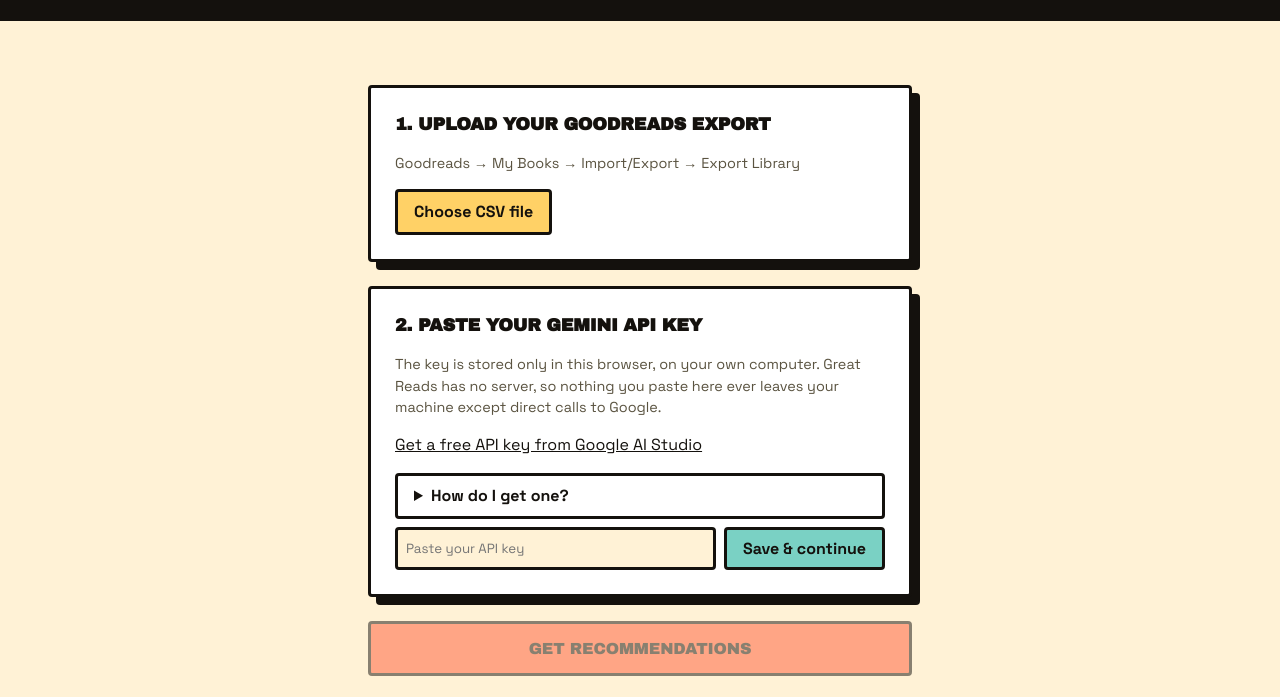
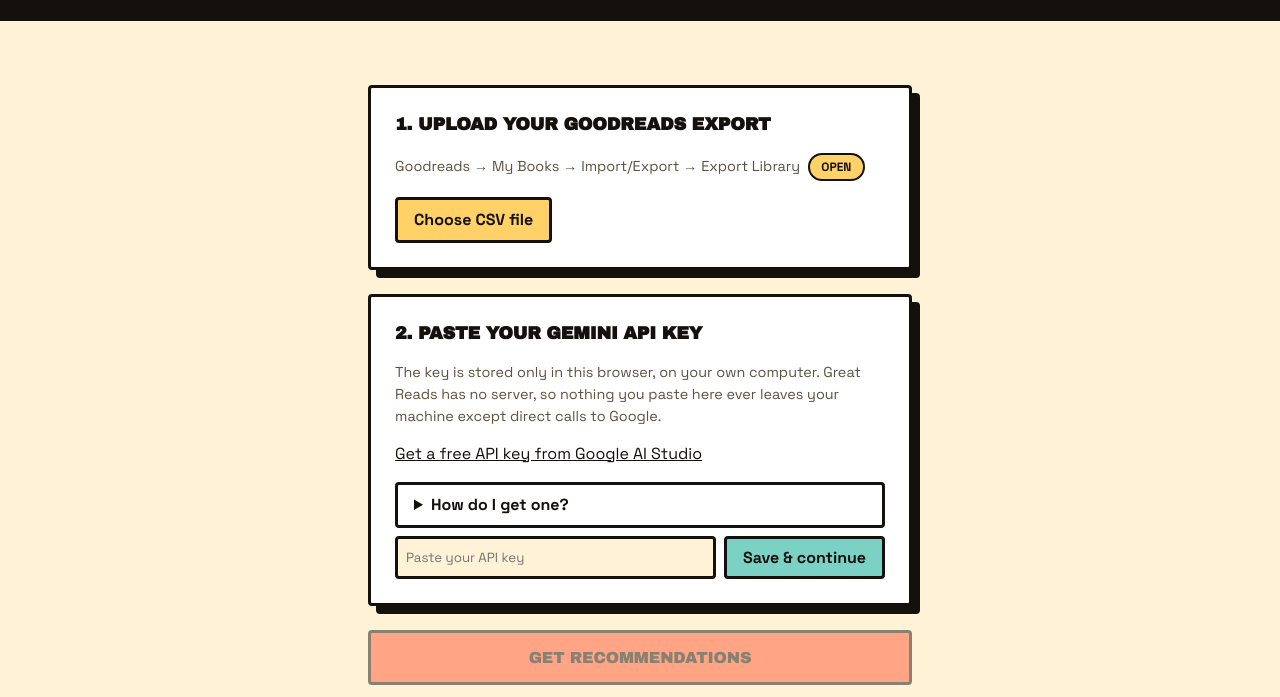
Before and after one commit to nicogaldamez/greatreads, a website with bundled scripts: page index.html in a window 1280 px wide. Shown: the part 103-800 px from the top of the page. Built offline with nearby package versions, Linux system fonts and the light colour scheme.

Commit message:
Add a direct link to Goodreads' import/export page
Saves the manual My Books > Import/Export navigation. Shown as a small
pill next to the breadcrumb hint, with the full description available
via aria-label for screen readers.

```diff
--- a/index.html
+++ b/index.html
@@ -25,7 +25,12 @@
     <section id="setup-screen" class="setup-screen">
       <div class="step-card">
         <h2 data-i18n="upload.title"></h2>
-        <p class="hint" data-i18n="upload.instructions"></p>
+        <div class="upload-instructions-row">
+          <p class="hint" data-i18n="upload.instructions"></p>
+          <a id="goodreads-import-link" class="mini-btn" href="https://www.goodreads.com/review/import"
+             target="_blank" rel="noopener" data-i18n="upload.importLink"
+             data-i18n-attr="aria-label:upload.importLinkFull"></a>
+        </div>
         <label class="file-picker">
           <input type="file" id="csv-input" accept=".csv" hidden />
           <span data-i18n="upload.button"></span>
--- a/src/i18n/en.js
+++ b/src/i18n/en.js
@@ -6,6 +6,8 @@
 
   'upload.title': '1. Upload your Goodreads export',
   'upload.instructions': 'Goodreads → My Books → Import/Export → Export Library',
+  'upload.importLink': 'Open',
+  'upload.importLinkFull': "Open Goodreads' import/export page",
   'upload.button': 'Choose CSV file',
   'upload.fileSelected': 'Selected: {filename}',
   'upload.parseError': "Couldn't read that file. Make sure it's a Goodreads library export CSV.",
--- a/src/i18n/es.js
+++ b/src/i18n/es.js
@@ -6,6 +6,8 @@
 
   'upload.title': '1. Subí tu biblioteca de Goodreads',
   'upload.instructions': 'Goodreads → My Books → Import/Export → Export Library',
+  'upload.importLink': 'Abrir',
+  'upload.importLinkFull': 'Abrir la página de importación/exportación de Goodreads',
   'upload.button': 'Elegir archivo CSV',
   'upload.fileSelected': 'Seleccionado: {filename}',
   'upload.parseError':
--- a/styles.css
+++ b/styles.css
@@ -149,6 +149,32 @@
 .hint {
   color: var(--color-text-muted);
   font-size: 0.9rem;
+}
+
+.upload-instructions-row {
+  display: flex;
+  align-items: center;
+  flex-wrap: wrap;
+  gap: var(--space-2);
+  margin-bottom: var(--space-3);
+}
+
+.upload-instructions-row .hint {
+  margin: 0;
+}
+
+.mini-btn {
+  display: inline-block;
+  padding: 0.2rem 0.7rem;
+  background: var(--color-cover-3);
+  color: var(--color-ink);
+  border: 2px solid var(--color-border);
+  border-radius: 999px;
+  font-size: 0.75rem;
+  font-weight: 700;
+  text-transform: uppercase;
+  text-decoration: none;
+  white-space: nowrap;
 }
 
 .file-picker {
```
